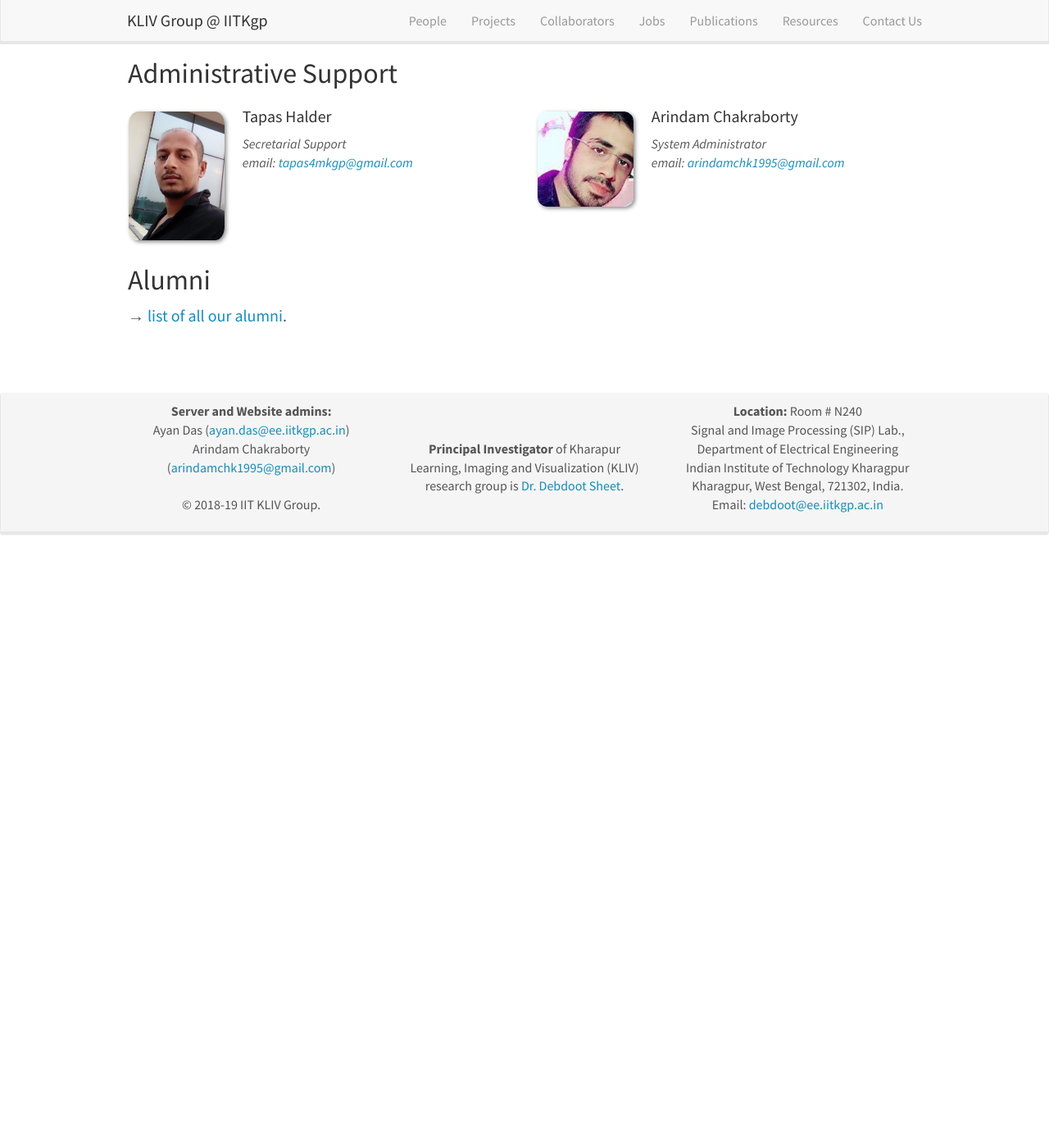
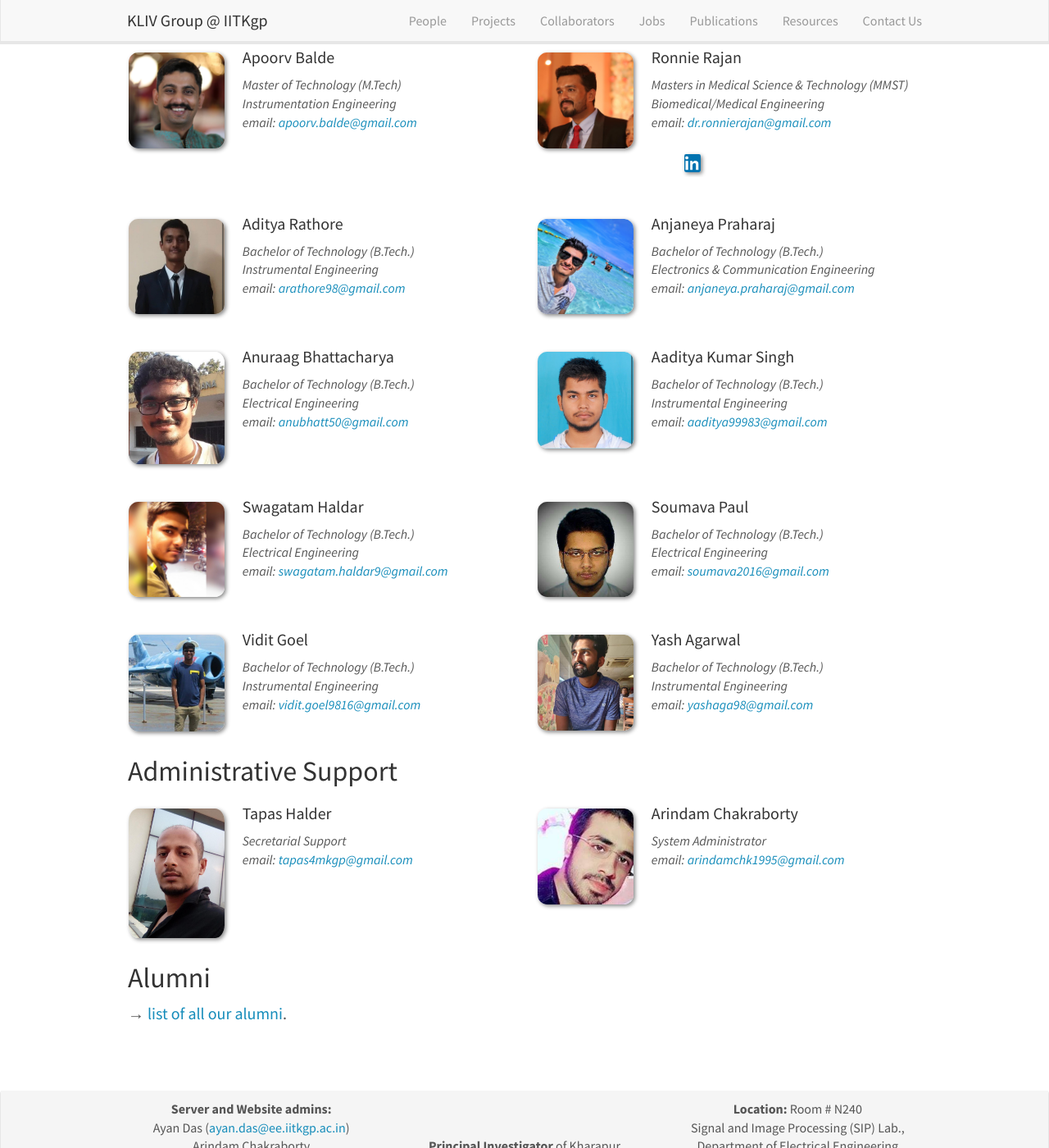
Before and after one commit to iitkliv/iitkliv.github.io, a Jekyll site: the page built from _pages/people.md, in a window 1280 px wide and 1400 px high, scrolled down 2113 px. Shown: the whole window at 82% size. Built offline with Jekyll 4.4.1, drawn with Linux system fonts in a browser that asks for light colours; nearby versions of some CDN libraries; before the commit the page ends 2787 px from its top, so only the background shows below that; some of the changed text lies outside the part shown.

```diff
--- a/_data/people.yml
+++ b/_data/people.yml
@@ -109,15 +109,6 @@
     gscholar: "https://scholar.google.co.in/citations?user=GsoQVuoAAAAJ&hl=en"
     github: "https://github.com/dasayan05"
     researchgate: "https://www.researchgate.net/profile/Ayan_Das15"
-
-
-- name: This could be You !
-  photo: phman.jpg
-  info: Be a part of the team ..
-  email: you@mail.com
-  description:
-    - See the vacancy list
-  type: member
 
 - name: Aupendu Kar
   photo: ak.png
@@ -252,7 +243,7 @@
   course: btech
 
 - name: Sumanth Nandamuri
-  photo: sumanth.jpg
+  photo: sumanth2.jpg
   info: Dual Degree
   dept: Civil Engineering
   email:  sumanthnandamuri99@gmail.com
@@ -609,3 +600,103 @@
   url:
   type: undergrad
   Linkedin: https://www.linkedin.com/in/ronnie-rajan-19728059/
+
+- name: Aditya Rathore
+  photo: adi rathore.png
+  info:  Bachelor of Technology (B.Tech.)
+  dept: Instrumental Engineering
+  email: arathore98@gmail.com
+  url:
+  type: undergrad
+  Linkedin:
+
+- name: Anjaneya Praharaj
+  photo: anjan.jpg
+  info:  Bachelor of Technology (B.Tech.)
+  dept: Electronics & Communication Engineering
+  email: anjaneya.praharaj@gmail.com
+  url:
+  type: undergrad
+  Linkedin:
+
+- name: Anuraag Bhattacharya
+  photo: anurag.png
+  info:  Bachelor of Technology (B.Tech.)
+  dept: Electrical Engineering
+  email: anubhatt50@gmail.com
+  url:
+  type: undergrad
+  Linkedin:
+
+- name: Aaditya Kumar Singh
+  photo: aditya.png
+  info:  Bachelor of Technology (B.Tech.)
+  dept: Instrumental Engineering
+  email: aaditya99983@gmail.com
+  url:
+  type: undergrad
+  Linkedin:
+
+- name: Swagatam Haldar
+  photo: swagatam.jpg
+  info:  Bachelor of Technology (B.Tech.)
+  dept: Electrical Engineering
+  email: swagatam.haldar9@gmail.com
+  url:
+  type: undergrad
+  Linkedin:
+
+- name: Soumava Paul
+  photo: soumava.jpg
+  info:  Bachelor of Technology (B.Tech.)
+  dept: Electrical Engineering
+  email: soumava2016@gmail.com
+  url:
+  type: undergrad
+  Linkedin:
+
+- name: Vidit Goel
+  photo: vidit.jpg
+  info:  Bachelor of Technology (B.Tech.)
+  dept: Instrumental Engineering
+  email: vidit.goel9816@gmail.com
+  url:
+  type: undergrad
+  Linkedin:
+
+- name: Yash Agarwal
+  photo: yash.jpg
+  info:  Bachelor of Technology (B.Tech.)
+  dept: Instrumental Engineering
+  email: yashaga98@gmail.com
+  url:
+  type: undergrad
+  Linkedin:
+
+- name: Vikas Kumar
+  photo: Vikas.jpeg
+  info:  PhD Scholar, Homi Bhaba National Institute
+  dept: Computer Science
+  email: vranjan90@gmail.com
+  url:
+  type: member
+  url:
+    linkedin: "https://www.linkedin.com/in/vikas-kumar-794a8855/"
+
+- name: Rakshith Sathish
+  photo: raksith.png
+  info:  Junior Project Officer
+  dept: Electrical Engineering
+  email: rakshith.sathish@gmail.com
+  url:
+  type: member
+  url:
+    linkedin: "https://www.linkedin.com/in/rakshith-sathish/"
+
+- name: This could be You !
+  photo: phman.jpg
+  info: Be a part of the team ..
+  email: you@mail.com
+  description:
+    - See the vacancy list
+  type: member
```
Also changed, not shown: _pages/resources.md (+4 -1 lines), images/teampic/Vikas.jpeg (added), images/teampic/adi rathore.png (added), images/teampic/aditya.png (added), images/teampic/anjan.jpg (added), images/teampic/anurag.png (added), images/teampic/pranit.jpg (added), images/teampic/rakshith.jpg (added), images/teampic/raksith.png (added), images/teampic/sarath.jpg (added), images/teampic/soumava.jpg (added), images/teampic/sumanth2.jpg (added), images/teampic/swagatam.jpg (added), images/teampic/vidit.jpg (added), 1 more files, 1 other file.
